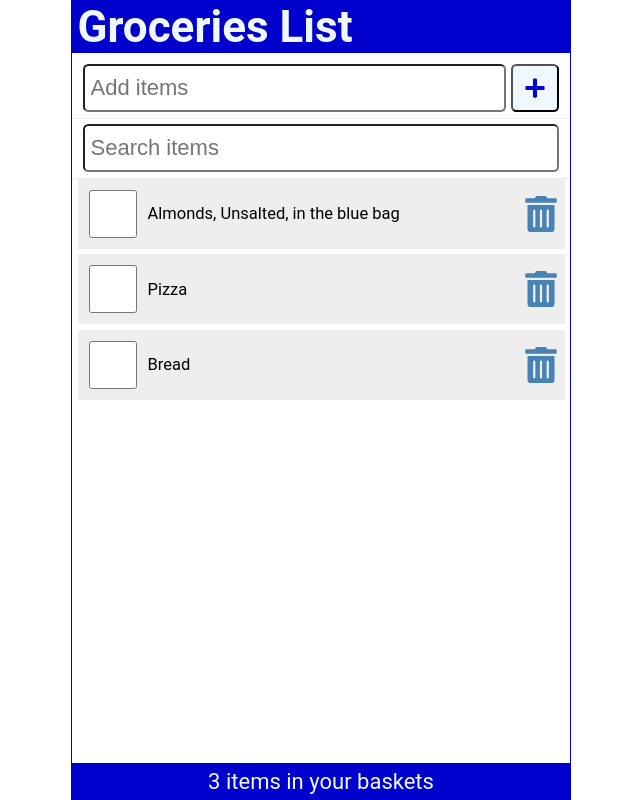
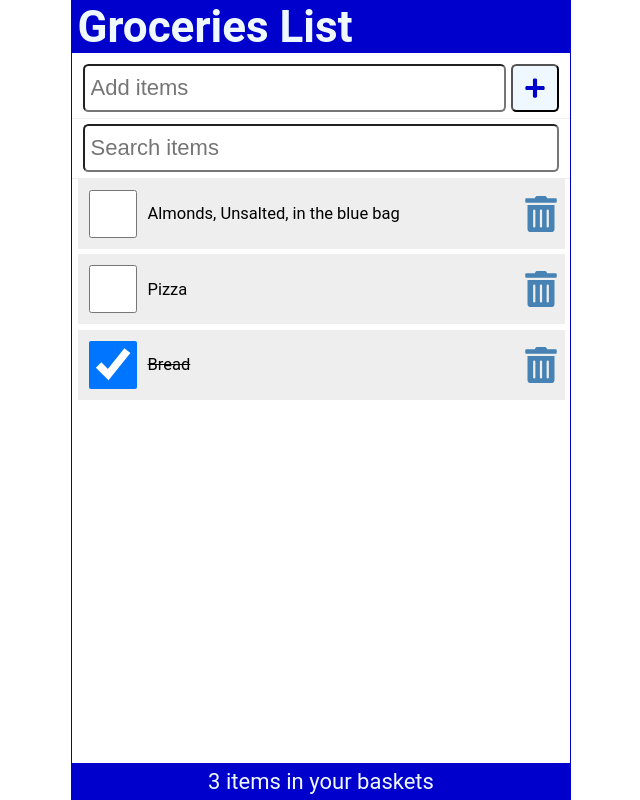
Before and after one commit to poppy-dev-practice/react-grocery-items, a React (Create React App) app: page / in a window 1280 px wide. Shown: the whole page, without its empty margins (319-959 px from the left). Built offline with nearby package versions, Linux system fonts and the light colour scheme; data requests are answered from the project's data file.

Commit message:
correct one to update

```diff
--- a/Data/db.json
+++ b/Data/db.json
@@ -12,7 +12,7 @@
     },
     {
       "id": 3,
-      "checked": false,
+      "checked": true,
       "item": "Bread"
     }
   ]
--- a/src/App.js
+++ b/src/App.js
@@ -73,23 +73,21 @@ const addItems = async (item)=>{
 }
 
 /////////////////////////////////////////////////////////////////////////////////////////////////
-const handlecheck = async (id)=>{
-    const listItems = items.map(item => item.id==id?{...item,checked:!item.checked}:item)
-    setItems(listItems)
+const handlecheck = async (id) => {
+  const listItems = items.map((item) => item.id === id ? { ...item, checked: !item.checked } : item);
+  setItems(listItems);
 
-    const myitem = listItems.filter((item)=>item.id===id)
-
-    const updateOption = {
-      method:"PATCH",
-      headers:{
-        'Context-Type':"application/json"
-      },
-      body:JSON.stringify({checked:myitem[0].checked})
-    }
-
-    const reqUrl =` ${APP_URL}/${id}`
-    const result = await Apirequest(reqUrl,updateOption)
-    if (result) setFetchError(result)
+  const myItem = listItems.filter((item) => item.id === id);
+  const updateOptions = {
+    method: 'PATCH',
+    headers: {
+      'Content-Type': 'application/json'
+    },
+    body: JSON.stringify({ checked: myItem[0].checked })
+  };
+  const reqUrl = `${APP_URL}/${id}`;
+  const result = await Apirequest(reqUrl, updateOptions);
+  if (result) setFetchError(result);
 }
 ///////////////////////////////////////////////////////////////////////////
 const handledelete = async (id)=>{
```
